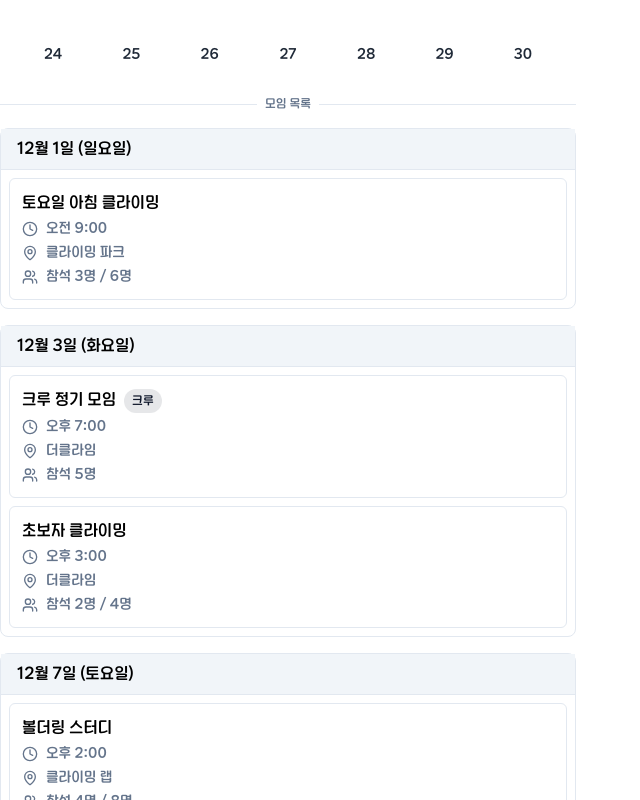
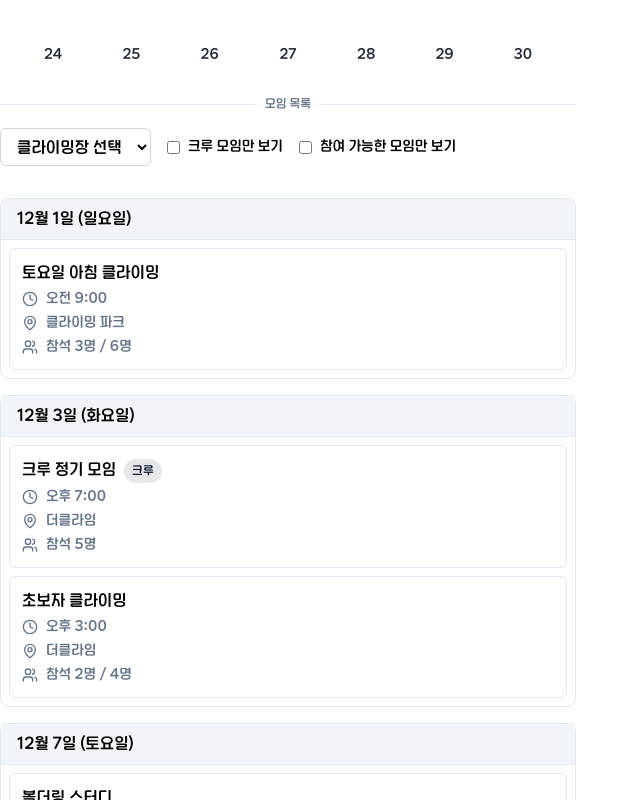
Before and after one commit to markjung96/zugzag, a React (Create React App) app: page /gather-here in a window 1280 px wide. Shown: the part 480-1280 px from the top of the page, without its empty margins (0-640 px from the left). Built offline with nearby package versions, Linux system fonts and the light colour scheme.

Commit message:
feat: add filter component

```diff
--- a/src/app/layout/ui/layout-default.tsx
+++ b/src/app/layout/ui/layout-default.tsx
@@ -7,10 +7,9 @@ interface LayoutDefaultProps {
 }
 export const LayoutDefault: React.FC<LayoutDefaultProps> = ({ children }) => {
   return (
-    <div>
+    <div className="min-h-screen max-w-xl flex flex-col">
       <Header />
-      Default Layout
-      {children}
+      <main className="flex-grow">{children}</main>
       <Footer />
     </div>
   );
--- a/src/pages/gathering/ui/calendar.tsx
+++ b/src/pages/gathering/ui/calendar.tsx
@@ -109,17 +109,6 @@ const Calendar = ({ onDateSelect, meetings = {} }: CalendarProps) => {
     setIsDragging(true);
   };
 
-  const handleTouchMove = (e: TouchEvent) => {
-    if (!touchState || transitioning !== 0) return;
-
-    setTouchState((prev) => ({
-      ...prev!,
-      currentX: e.touches[0].clientX,
-    }));
-
-    e.preventDefault();
-  };
-
   const handleTouchEnd = () => {
     if (!touchState) return;
 
@@ -139,6 +128,14 @@ const Calendar = ({ onDateSelect, meetings = {} }: CalendarProps) => {
 
     setTouchState(null);
     setIsDragging(false);
+  };
+
+  const handleTouchMove = (e: TouchEvent) => {
+    if (!touchState || transitioning !== 0) return;
+    setTouchState((prev) => ({
+      ...prev!,
+      currentX: e.touches[0].clientX,
+    }));
   };
 
   const getDragOffset = () => {
@@ -263,7 +260,7 @@ const Calendar = ({ onDateSelect, meetings = {} }: CalendarProps) => {
           onTouchEnd={handleTouchEnd}
         >
           {/* 이전 달 */}
-          <div className="absolute w-full" style={getTransformStyle(-1)}>
+          <div className="absolute w-full" style={getTransformStyle(1)}>
             {renderCalendarGrid(prevMonthData)}
           </div>
           {/* 현재 달 */}
@@ -271,7 +268,7 @@ const Calendar = ({ onDateSelect, meetings = {} }: CalendarProps) => {
             {renderCalendarGrid(currentMonthData)}
           </div>
           {/* 다음 달 */}
-          <div className="absolute w-full" style={getTransformStyle(1)}>
+          <div className="absolute w-full" style={getTransformStyle(-1)}>
             {renderCalendarGrid(nextMonthData)}
           </div>
         </div>
--- /dev/null
+++ b/src/pages/gathering/ui/meet-filter.tsx
@@ -0,0 +1,122 @@
+import React from 'react';
+import { X } from 'lucide-react';
+
+export interface Meeting {
+  meetingName: string;
+  climbingGym: string;
+  date: Date;
+  isCrewMeeting: boolean;
+  maxParticipants: number | null;
+  attendance: {
+    confirmed: string[];
+  };
+}
+
+interface MeetingFiltersProps {
+  meetings: { [key: string]: Meeting[] };
+  onFiltersChange: (filters: MeetingFilters) => void;
+}
+
+export interface MeetingFilters {
+  gyms: string[];
+  showCrewOnly: boolean;
+  showAvailableOnly: boolean;
+}
+
+const MeetingFilters: React.FC<MeetingFiltersProps> = ({ meetings, onFiltersChange }) => {
+  const [filters, setFilters] = React.useState<MeetingFilters>({
+    gyms: [],
+    showCrewOnly: false,
+    showAvailableOnly: false,
+  });
+
+  // 모든 클라이밍장 목록 추출
+  const allGyms = React.useMemo(() => {
+    const gyms = new Set<string>();
+    Object.values(meetings).forEach((dailyMeetings) => {
+      dailyMeetings.forEach((meeting) => {
+        gyms.add(meeting.climbingGym);
+      });
+    });
+    return Array.from(gyms);
+  }, [meetings]);
+
+  const handleGymSelect = (event: React.ChangeEvent<HTMLSelectElement>) => {
+    const gym = event.target.value;
+    if (gym && !filters.gyms.includes(gym)) {
+      const newFilters = {
+        ...filters,
+        gyms: [...filters.gyms, gym],
+      };
+      setFilters(newFilters);
+      onFiltersChange(newFilters);
+    }
+  };
+
+  const handleGymRemove = (gym: string) => {
+    const newFilters = {
+      ...filters,
+      gyms: filters.gyms.filter((g) => g !== gym),
+    };
+    setFilters(newFilters);
+    onFiltersChange(newFilters);
+  };
+
+  const handleCheckboxChange = (field: 'showCrewOnly' | 'showAvailableOnly') => {
+    const newFilters = {
+      ...filters,
+      [field]: !filters[field],
+    };
+    setFilters(newFilters);
+    onFiltersChange(newFilters);
+  };
+
+  return (
+    <div className="w-full space-y-4">
+      <div className="flex flex-wrap gap-4 items-center">
+        <select className="px-3 py-2 rounded-md border border-gray-300 bg-white" onChange={handleGymSelect} value="">
+          <option value="">클라이밍장 선택</option>
+          {allGyms.map((gym) => (
+            <option key={gym} value={gym} disabled={filters.gyms.includes(gym)}>
+              {gym}
+            </option>
+          ))}
+        </select>
+
+        <label className="flex items-center gap-2">
+          <input
+            type="checkbox"
+            checked={filters.showCrewOnly}
+            onChange={() => handleCheckboxChange('showCrewOnly')}
+            className="rounded border-gray-300"
+          />
+          <span className="text-sm">크루 모임만 보기</span>
+        </label>
+
+        <label className="flex items-center gap-2">
+          <input
+            type="checkbox"
+            checked={filters.showAvailableOnly}
+            onChange={() => handleCheckboxChange('showAvailableOnly')}
+            className="rounded border-gray-300"
+          />
+          <span className="text-sm">참여 가능한 모임만 보기</span>
+        </label>
+      </div>
+
+      {/* 선택된 필터 표시 */}
+      <div className="flex flex-wrap gap-2">
+        {filters.gyms.map((gym) => (
+          <span key={gym} className="inline-flex items-center gap-1 px-3 py-1 rounded-full bg-gray-100 text-sm">
+            {gym}
+            <button onClick={() => handleGymRemove(gym)} className="hover:text-gray-700">
+              <X className="h-4 w-4" />
+            </button>
+          </span>
+        ))}
+      </div>
+    </div>
+  );
+};
+
+export default MeetingFilters;
--- a/src/pages/gathering/ui/meet-list.tsx
+++ b/src/pages/gathering/ui/meet-list.tsx
@@ -4,6 +4,7 @@ import { Users, Clock, MapPin } from 'lucide-react';
 import { format } from 'date-fns';
 import { ko } from 'date-fns/locale';
 import { Meeting, DailyMeetings } from '../mock';
+import MeetingFilters, { MeetingFilters as FilterOptions } from './meet-filter';
 
 interface MeetingListProps {
   meetings: DailyMeetings;
@@ -16,26 +17,62 @@ interface GroupedMeetings {
 
 const MeetingList: React.FC<MeetingListProps> = ({ meetings, selectedDate }) => {
   const [groupedMeetings, setGroupedMeetings] = useState<GroupedMeetings>(meetings);
+  const [filters, setFilters] = useState<FilterOptions>({
+    gyms: [],
+    showCrewOnly: false,
+    showAvailableOnly: false,
+  });
 
-  // 선택된 날짜에 해당하는 모임 필터링
+  // 선택된 날짜와 필터를 적용하여 모임 필터링
   const getFilteredMeetings = () => {
-    if (!selectedDate) return groupedMeetings;
+    let filtered = { ...groupedMeetings };
 
+    // 날짜 필터링
+    if (selectedDate) {
       const dateKey = format(selectedDate, 'yyyy-MM-dd');
-    const filtered: GroupedMeetings = {};
-    if (groupedMeetings[dateKey]) {
-      filtered[dateKey] = groupedMeetings[dateKey];
+      filtered = {
+        [dateKey]: filtered[dateKey] || [],
+      };
     }
-    return filtered;
+
+    // 필터 적용
+    return Object.entries(filtered).reduce((acc, [date, meetings]) => {
+      const filteredMeetings = meetings.filter((meeting) => {
+        // 클라이밍장 필터
+        if (filters.gyms.length > 0 && !filters.gyms.includes(meeting.climbingGym)) {
+          return false;
+        }
+
+        // 크루 모임 필터
+        if (filters.showCrewOnly && !meeting.isCrewMeeting) {
+          return false;
+        }
+
+        // 참여 가능 여부 필터
+        if (filters.showAvailableOnly) {
+          const isFull =
+            meeting.maxParticipants !== null && meeting.attendance.confirmed.length >= meeting.maxParticipants;
+          if (isFull) {
+            return false;
+          }
+        }
+
+        return true;
+      });
+
+      if (filteredMeetings.length > 0) {
+        acc[date] = filteredMeetings;
+      }
+
+      return acc;
+    }, {} as GroupedMeetings);
   };
 
   const onDragEnd = (result: any) => {
     const { source, destination } = result;
 
-    // 드롭이 유효한 위치에서 이루어지지 않은 경우
     if (!destination) return;
 
-    // 같은 날짜 내에서의 순서 변경
     if (source.droppableId === destination.droppableId) {
       const dateKey = source.droppableId;
       const meetings = Array.from(groupedMeetings[dateKey]);
@@ -46,16 +83,13 @@ const MeetingList: React.FC<MeetingListProps> = ({ meetings, selectedDate }) =>
         ...groupedMeetings,
         [dateKey]: meetings,
       });
-    }
-    // 다른 날짜로 이동
-    else {
+    } else {
       const sourceDateKey = source.droppableId;
       const destDateKey = destination.droppableId;
       const sourceMeetings = Array.from(groupedMeetings[sourceDateKey]);
       const destMeetings = Array.from(groupedMeetings[destDateKey] || []);
 
       const [movedMeeting] = sourceMeetings.splice(source.index, 1);
-      // 날짜 업데이트
       const updatedMeeting = {
         ...movedMeeting,
         date: new Date(destDateKey + 'T' + format(movedMeeting.date, 'HH:mm:ss')),
@@ -71,9 +105,16 @@ const MeetingList: React.FC<MeetingListProps> = ({ meetings, selectedDate }) =>
     }
   };
 
+  const handleFiltersChange = (newFilters: FilterOptions) => {
+    setFilters(newFilters);
+  };
+
   const filteredMeetings = getFilteredMeetings();
 
   return (
+    <div className="space-y-4">
+      <MeetingFilters meetings={groupedMeetings} onFiltersChange={handleFiltersChange} />
+
       <DragDropContext onDragEnd={onDragEnd}>
         <div className="space-y-4">
           {Object.entries(filteredMeetings).map(([dateKey, dateMeetings]) => (
@@ -138,6 +179,7 @@ const MeetingList: React.FC<MeetingListProps> = ({ meetings, selectedDate }) =>
           ))}
         </div>
       </DragDropContext>
+    </div>
   );
 };
 
```
Lines whose indentation alone changed are shown as unchanged.
